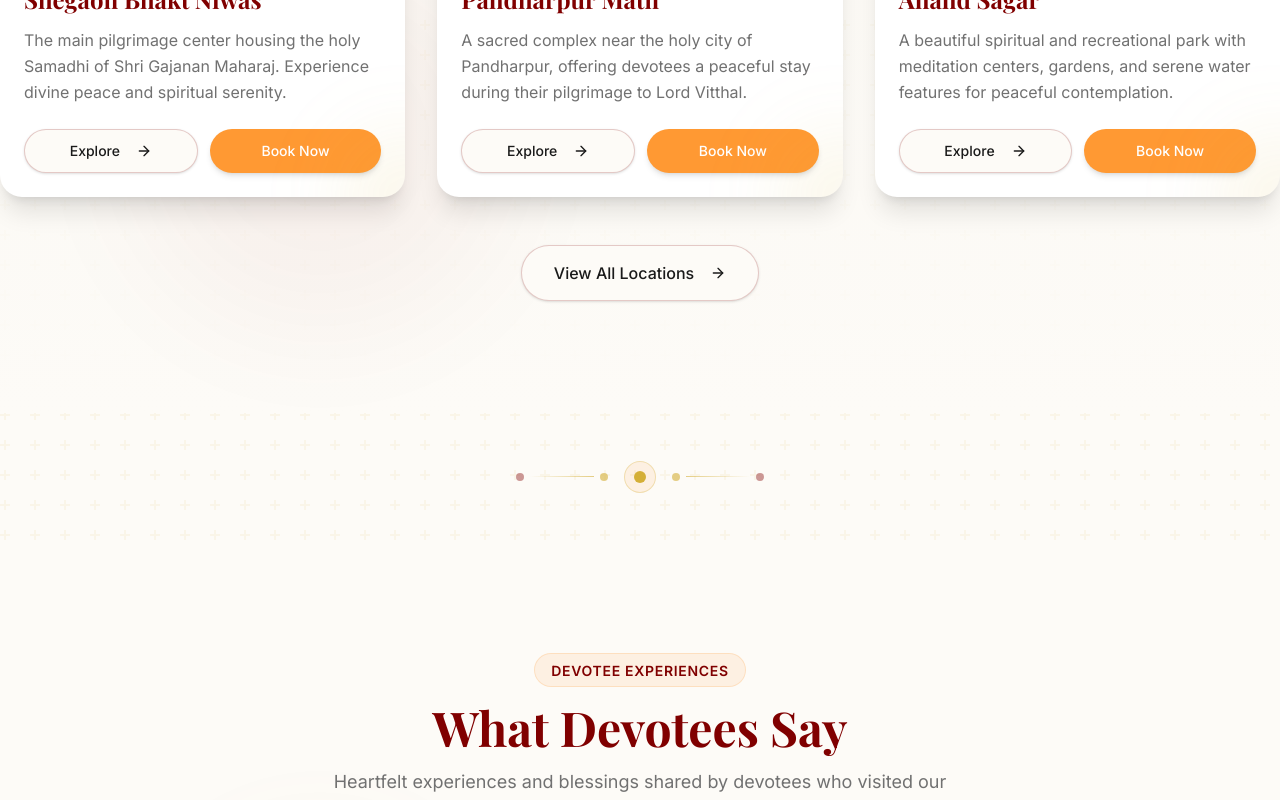
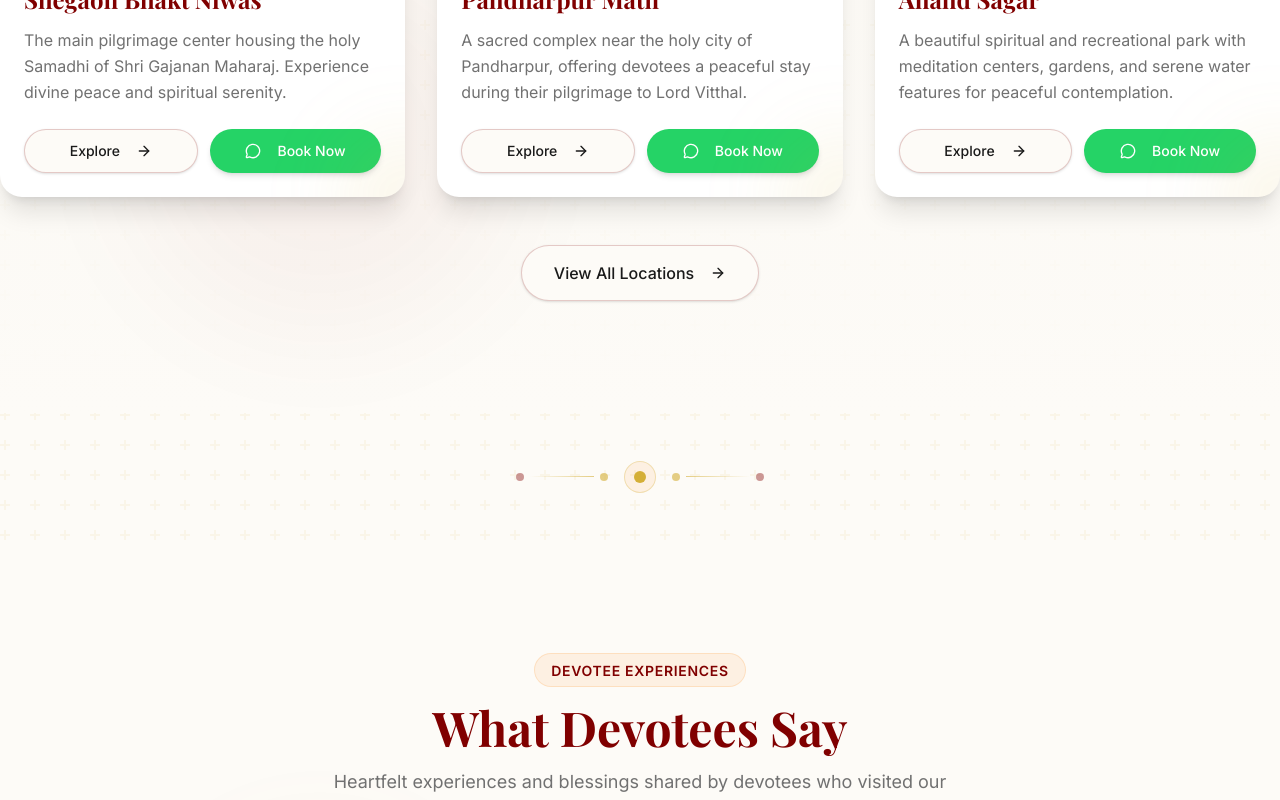
Before and after one commit to AmanVatsSharma/Gajanan-Maharaj-Sansthan, a Next.js app: page / in a window 1280 px wide. Shown: the part 5440-6240 px from the top of the page. Built offline with nearby package versions, Linux system fonts and the light colour scheme; no server answers; a web font is replaced by a local one.

Commit message:
Update CTABanner and FeaturedLocations components to replace booking links with WhatsApp integration. Enhance user engagement by tracking WhatsApp clicks and updating button styles for a consistent branding experience.

```diff
--- a/src/features/info/components/CTABanner.tsx
+++ b/src/features/info/components/CTABanner.tsx
@@ -13,7 +13,9 @@
 import Link from "next/link";
 import { motion } from "framer-motion";
 import { Button } from "@/components/ui/button";
-import { Sparkles, MapPin } from "lucide-react";
+import { Sparkles, MapPin, MessageCircle } from "lucide-react";
+import { WHATSAPP_LINK } from "@/data/contact";
+import { trackWhatsAppClick } from "@/lib/analytics/events";
 
 export function CTABanner() {
   return (
@@ -111,11 +113,17 @@ export function CTABanner() {
             <Button
               asChild
               size="lg"
-              className="min-w-[200px] sm:min-w-[240px] h-14 md:h-16 text-base md:text-lg rounded-full bg-white text-brand-maroon hover:bg-white/90 shadow-2xl hover:scale-105 transition-all duration-300"
+              className="min-w-[200px] sm:min-w-[240px] h-14 md:h-16 text-base md:text-lg rounded-full bg-[#25D366] hover:bg-[#128C7E] text-white shadow-2xl hover:scale-105 transition-all duration-300"
             >
-              <Link href="/booking">
-                Book Accommodation
-              </Link>
+              <a
+                href={WHATSAPP_LINK}
+                target="_blank"
+                rel="noopener noreferrer"
+                onClick={() => trackWhatsAppClick("cta_banner")}
+              >
+                <MessageCircle className="mr-2 h-4 w-4 md:h-5 md:w-5" />
+                Book on WhatsApp
+              </a>
             </Button>
             <Button
               asChild
--- a/src/features/info/components/FeaturedLocations.tsx
+++ b/src/features/info/components/FeaturedLocations.tsx
@@ -15,7 +15,9 @@ import Link from "next/link";
 import Image from "next/image";
 import { motion } from "framer-motion";
 import { Button } from "@/components/ui/button";
-import { MapPin, ArrowRight } from "lucide-react";
+import { MapPin, ArrowRight, MessageCircle } from "lucide-react";
+import { WHATSAPP_LINK } from "@/data/contact";
+import { trackWhatsAppClick } from "@/lib/analytics/events";
 
 interface Location {
   id: string;
@@ -148,11 +150,17 @@ export function FeaturedLocations() {
                     </Button>
                     <Button
                       asChild
-                      className="flex-1 rounded-full bg-brand-saffron hover:bg-brand-saffron/90 text-white shadow-md hover:shadow-lg h-10 md:h-11 text-xs md:text-sm"
+                      className="flex-1 rounded-full bg-[#25D366] hover:bg-[#128C7E] text-white shadow-md hover:shadow-lg h-10 md:h-11 text-xs md:text-sm"
                     >
-                      <Link href={`/booking?location=${location.id}`}>
+                      <a
+                        href={`${WHATSAPP_LINK}?text=${encodeURIComponent(`🙏 Jai Gajanan Maharaj 🙏\n\nAccommodation booking enquiry\nLocation: ${location.name}, ${location.city}\n\nKindly share availability and booking process.`)}`}
+                        target="_blank"
+                        rel="noopener noreferrer"
+                        onClick={() => trackWhatsAppClick(`featured_locations:${location.id}`)}
+                      >
+                        <MessageCircle className="mr-1.5 md:mr-2 h-3.5 w-3.5 md:h-4 md:w-4" />
                         Book Now
-                      </Link>
+                      </a>
                     </Button>
                   </div>
                 </div>
```
